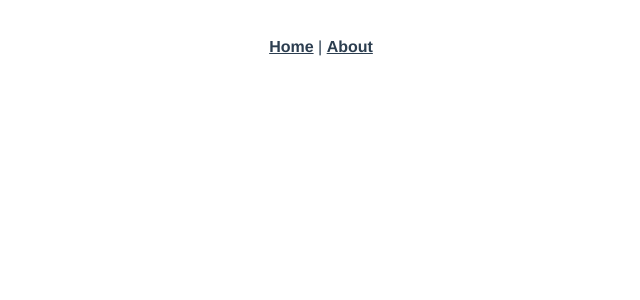
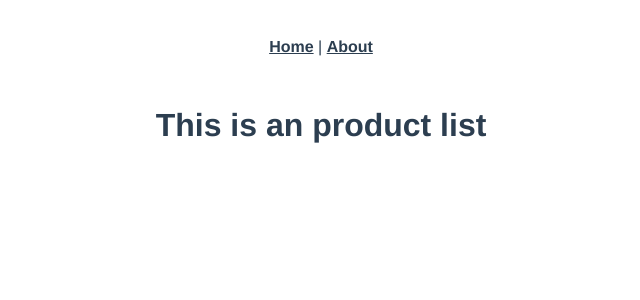
Before and after one commit to codeshiba-materials/my-vue-project, a Vue app: page /products in a window 1280 px wide. Before the commit this address had no page. Shown: the top 300 px of the page, without its empty margins (319-959 px from the left). Built offline with nearby package versions, Linux system fonts and the light colour scheme.

Commit message:
add new router

```diff
--- a/src/router/index.js
+++ b/src/router/index.js
@@ -1,11 +1,16 @@
 import { createRouter, createWebHistory } from 'vue-router'
 import Home from '../views/Home.vue'
-
+import ProductList from '../views/ProductList.vue'
 const routes = [
   {
     path: '/',
     name: 'Home',
     component: Home
+  },
+  {
+    path: '/products',
+    name: 'ProductList',
+    component: ProductList
   },
   {
     path: '/about',
--- /dev/null
+++ b/src/views/ProductList.vue
@@ -0,0 +1,5 @@
+<template>
+  <div class="product-list">
+    <h1>This is an product list</h1>
+  </div>
+</template>
```
